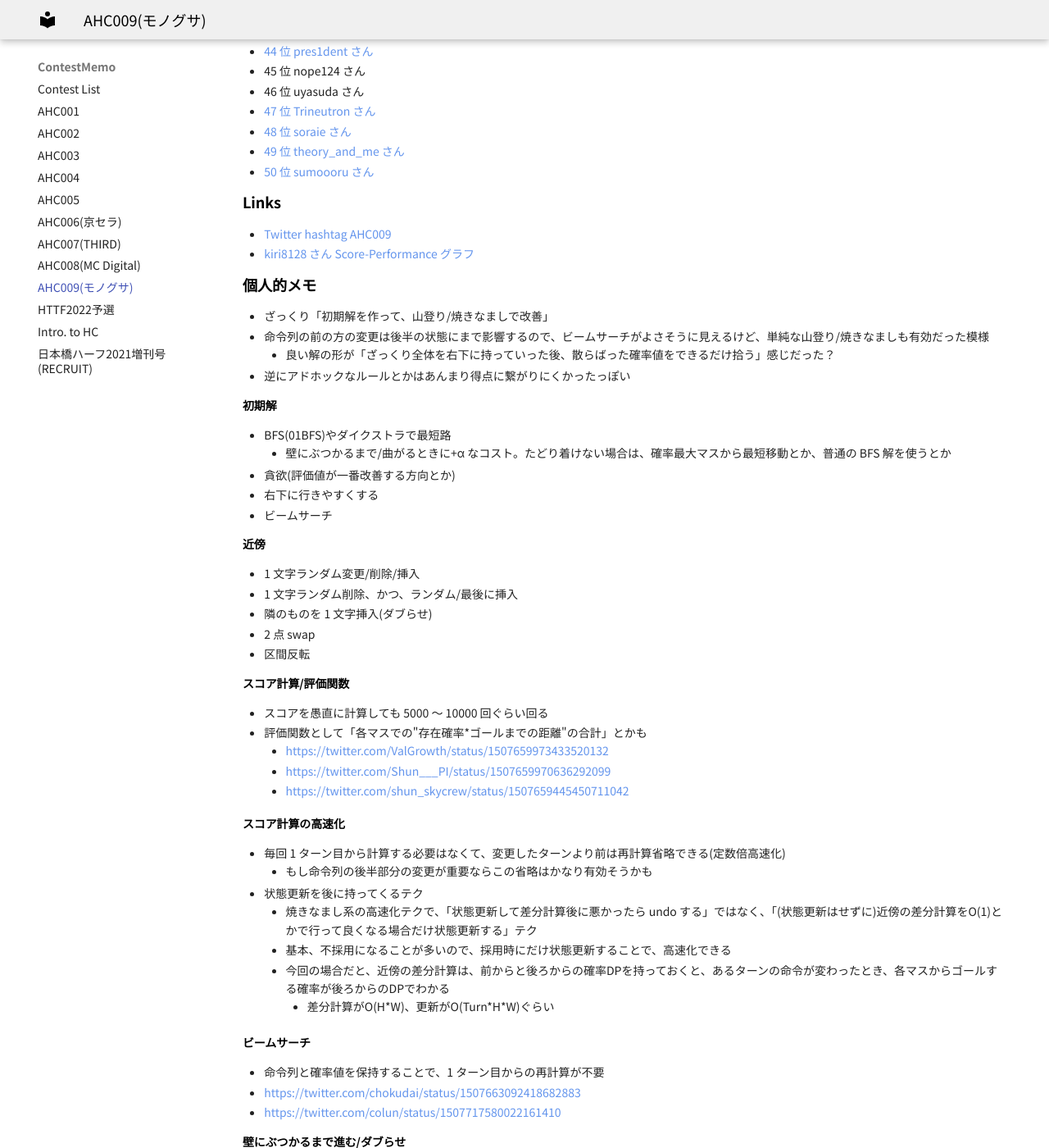
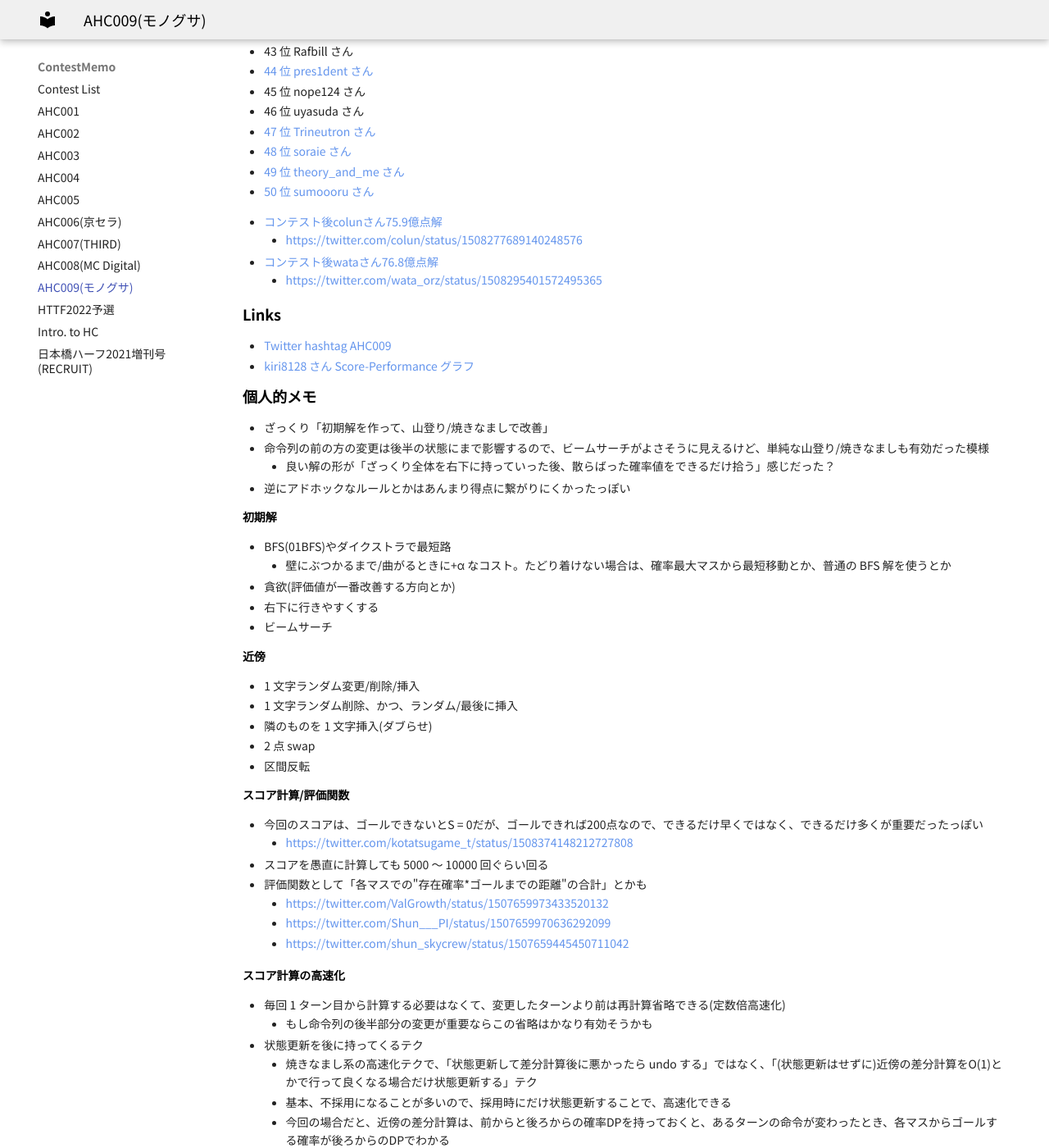
Before and after one commit to jetbead/AtCoderHeuristicContestMemo, an MkDocs documentation site: the page built from docs/ContestMemo/ahc009.md, in a window 1280 px wide and 1400 px high, scrolled down 1777 px. Shown: the whole window at 82% size. Built offline with MkDocs 1.6.1 and Material for MkDocs 9.7.7, drawn with Linux system fonts in a browser that asks for light colours; some web fonts are replaced; some of the changed text lies outside the part shown.

Commit message:
Update ahc009.md

```diff
--- a/docs/ContestMemo/ahc009.md
+++ b/docs/ContestMemo/ahc009.md
@@ -69,6 +69,7 @@ title: AHC009(モノグサ)
 - [38 位 Hufnium さん](https://twitter.com/Hufnium/status/1507659693678039040)
   - https://twitter.com/Hufnium/status/1507660062332166146
 - [39 位 bowwowforeach さん](https://twitter.com/bowwowforeach/status/1507661031648096263)
+  - https://bowwowforeach.hatenablog.com/entry/2022/03/27/101117
 - 40 位 tosca2020 さん
 - 41 位 homesentinel さん
 - [42 位 Kyo_s_s さん](https://twitter.com/Kyo_s_s/status/1507658893287358470)
@@ -81,6 +82,12 @@ title: AHC009(モノグサ)
 - [48 位 soraie さん](https://twitter.com/soraie_/status/1507669693502406656)
 - [49 位 theory_and_me さん](https://twitter.com/theory_and_me/status/1507659669854363654)
 - [50 位 sumoooru さん](https://twitter.com/sumoooru/status/1507660018547847170)
+
+
+- [コンテスト後colunさん75.9億点解](https://twitter.com/colun/status/1508247782984933377)
+  - https://twitter.com/colun/status/1508277689140248576
+- [コンテスト後wataさん76.8億点解](https://twitter.com/wata_orz/status/1508304028312096770)
+  - https://twitter.com/wata_orz/status/1508295401572495365
 
 ## Links
 
@@ -112,6 +119,8 @@ title: AHC009(モノグサ)
 
 ### スコア計算/評価関数
 
+- 今回のスコアは、ゴールできないとS = 0だが、ゴールできれば200点なので、できるだけ早くではなく、できるだけ多くが重要だったっぽい
+  - https://twitter.com/kotatsugame_t/status/1508374148212727808
 - スコアを愚直に計算しても 5000 ～ 10000 回ぐらい回る
 - 評価関数として「各マスでの"存在確率\*ゴールまでの距離"の合計」とかも
   - https://twitter.com/ValGrowth/status/1507659973433520132
```
